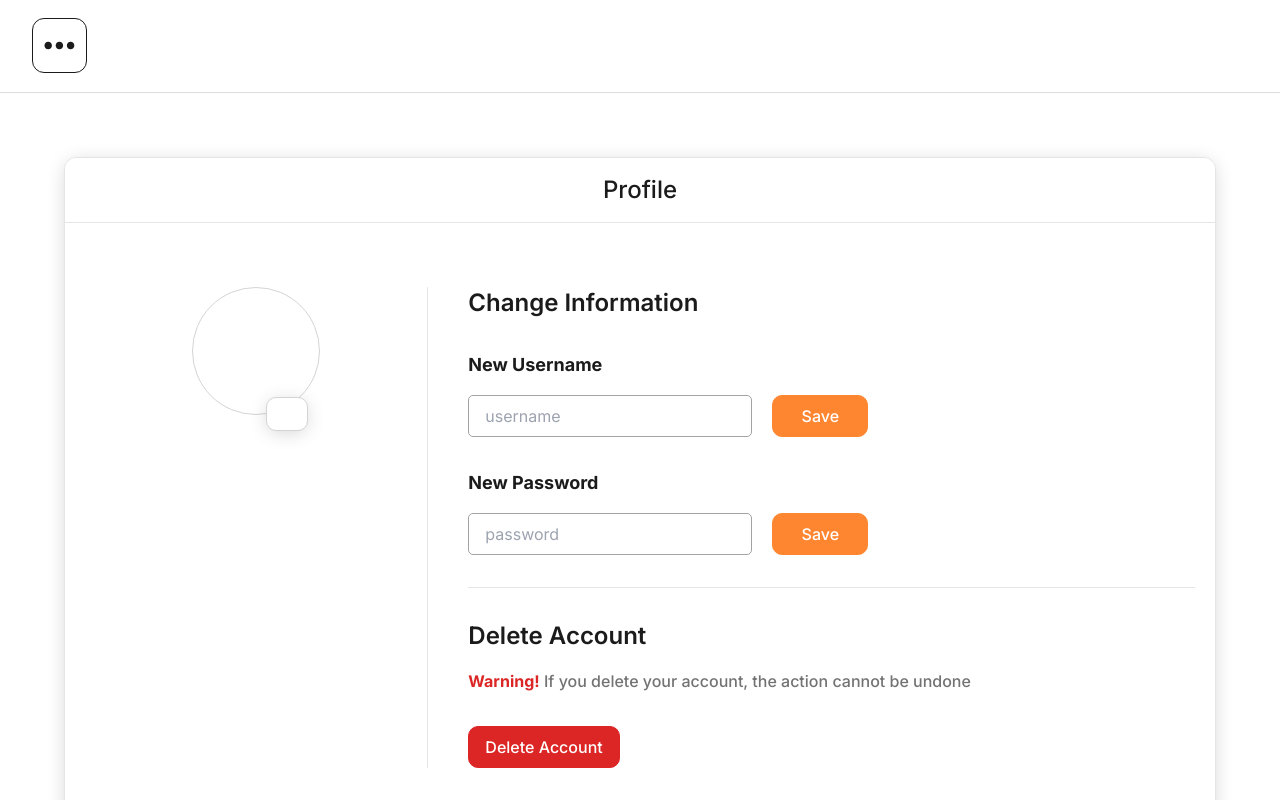
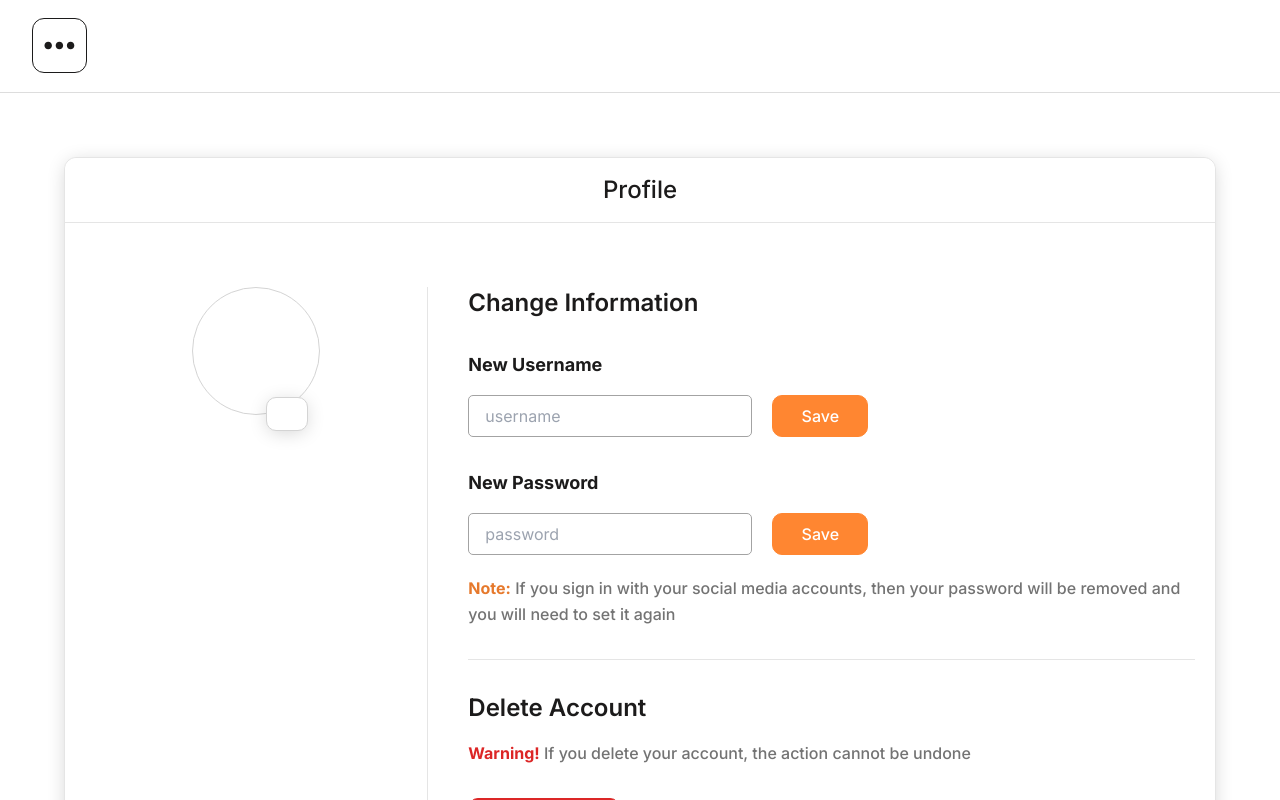
Before and after one commit to Nashiuz-Zaman/task-expert-client-nextjs, a Next.js app: page /settings in a window 1280 px wide. Built offline with nearby package versions, Linux system fonts and the light colour scheme; no server answers; some icons are missing.

Commit message:
Add password change functionality in Settings page

```diff
--- a/src/components/page-related/settings/ProfileInfoChanger/ProfileInfoChanger.jsx
+++ b/src/components/page-related/settings/ProfileInfoChanger/ProfileInfoChanger.jsx
@@ -7,6 +7,10 @@ import PropTypes from 'prop-types';
 import ButtonBtn from '@/components/buttons/ButtonBtn/ButtonBtn';
 import InputField1 from '@/components/shared/InputField1/InputField1';
 import SectionHeading from '@/components/shared/SectionHeading/SectionHeading';
+import PasswordField from '@/components/shared/PasswordField/PasswordField';
+
+// hooks
+import useFirebaseMethods from '@/hooks/useFirebaseMethods';
 
 // redux
 import useRedux from '@/hooks/useRedux';
@@ -19,6 +23,7 @@ import { showToast } from '@/utils/toastify';
 const ProfileInfoChanger = ({ modifyClasses = '' }) => {
    const { dispatch, useSelector } = useRedux();
    const { profileData } = useSelector(store => store.auth);
+   const { updateUserPassword } = useFirebaseMethods();
 
    // name change function
    const handleNameChange = async e => {
@@ -45,6 +50,32 @@ const ProfileInfoChanger = ({ modifyClasses = '' }) => {
       }
    };
 
+   const handlePasswordChange = async e => {
+      try {
+         e.preventDefault()
+         const password = e.target.password.value;
+         const res = await updateUserPassword(password);
+
+         if (res.status === 'success') {
+            const updatedUser = {
+               password: password,
+            };
+
+            const updateRes = await axiosSecure.patch(
+               `/users/${profileData.email}`,
+               updatedUser
+            );
+
+            if (updateRes.data.status === 'success') {
+               showToast('Password Changed', 'success');
+               e.target.reset();
+            }
+         }
+      } catch (error) {
+         showToast('Please logout and login again to change your password', 'warning');
+      }
+   };
+
    return (
       <section
          className={`mx-5 pb-8 border-b border-neutral-200 ${modifyClasses}`}
@@ -62,21 +93,29 @@ const ProfileInfoChanger = ({ modifyClasses = '' }) => {
                label='New Username'
                placeholder='username'
                name='name'
-               modifyClasses='rounded-defaultLg text-center sm:text-left'
+               modifyClasses='text-center sm:text-left'
             />
 
             <ButtonBtn text='Save' modifyClasses='!px-4 !py-2' />
          </form>
 
-         <form className='flex flex-col sm:flex-row gap-5 items-center sm:items-end sm:w-[25rem] 2md:w-full lg:w-[25rem]'>
-            <InputField1
-               label='New Password'
-               placeholder='password'
-               name='password'
-               modifyClasses='rounded-defaultLg text-center sm:text-left'
-            />
+         <form onSubmit={handlePasswordChange}>
+            <div className='flex flex-col sm:flex-row gap-5 items-center sm:items-end sm:w-[25rem] 2md:w-full lg:w-[25rem] mb-5'>
+               <PasswordField
+                 label='New Password'
+                 placeholder='password'
+                 name='password'
+                 modifyClasses='rounded-default text-center sm:text-left'
+               />
 
-            <ButtonBtn text='Save' modifyClasses='!px-4 !py-2' />
+               <ButtonBtn text='Save' modifyClasses='!px-4 !py-2' />
+            </div>
+
+            <p className='text-neutral-500 font-medium leading-relaxed text-center sm:text-left sm:w-[25rem] 2md:w-full'>
+               <span className='text-primaryDark font-bold'>Note:</span> If you
+               sign in with your social media accounts, then your password will
+               be removed and you will need to set it again
+            </p>
          </form>
       </section>
    );
--- a/src/hooks/useFirebaseMethods.js
+++ b/src/hooks/useFirebaseMethods.js
@@ -20,7 +20,8 @@ import {
    signOut,
    updateProfile,
    signInWithPopup,
-   deleteUser
+   deleteUser,
+   updatePassword,
 } from 'firebase/auth';
 
 // utils
@@ -28,7 +29,6 @@ import { showToast } from '@/utils/toastify';
 
 // auth and google auth provider
 import { auth, googleAuthProvider } from '@/hooks/useAuth';
-
 
 const useFirebaseMethods = () => {
    const dispatch = useDispatch();
@@ -83,16 +83,29 @@ const useFirebaseMethods = () => {
       [dispatch, router]
    );
 
+   // update password
+   const updateUserPassword = useCallback(password => {
+      const user = auth.currentUser;
+
+      return updatePassword(user, password)
+         .then(() => {
+            return { status: 'success' };
+         })
+         .catch(error => {
+            throw new Error(error.message);
+         });
+   }, []);
+
    // delete user
    const deleteUserAccount = useCallback(() => {
-      const user = auth.currentUser
+      const user = auth.currentUser;
 
       return deleteUser(user)
          .then(() => {
             dispatch(setProfileData(null));
             dispatch(setUserShouldExist(false));
             localStorage.removeItem('tokenExists');
-            return {status: 'success'}
+            return { status: 'success' };
          })
          .catch(error => {
             throw new Error(error.message);
@@ -106,6 +119,7 @@ const useFirebaseMethods = () => {
       signup,
       updateFirebaseProfile,
       deleteUserAccount,
+      updateUserPassword,
    };
 };
 
```
